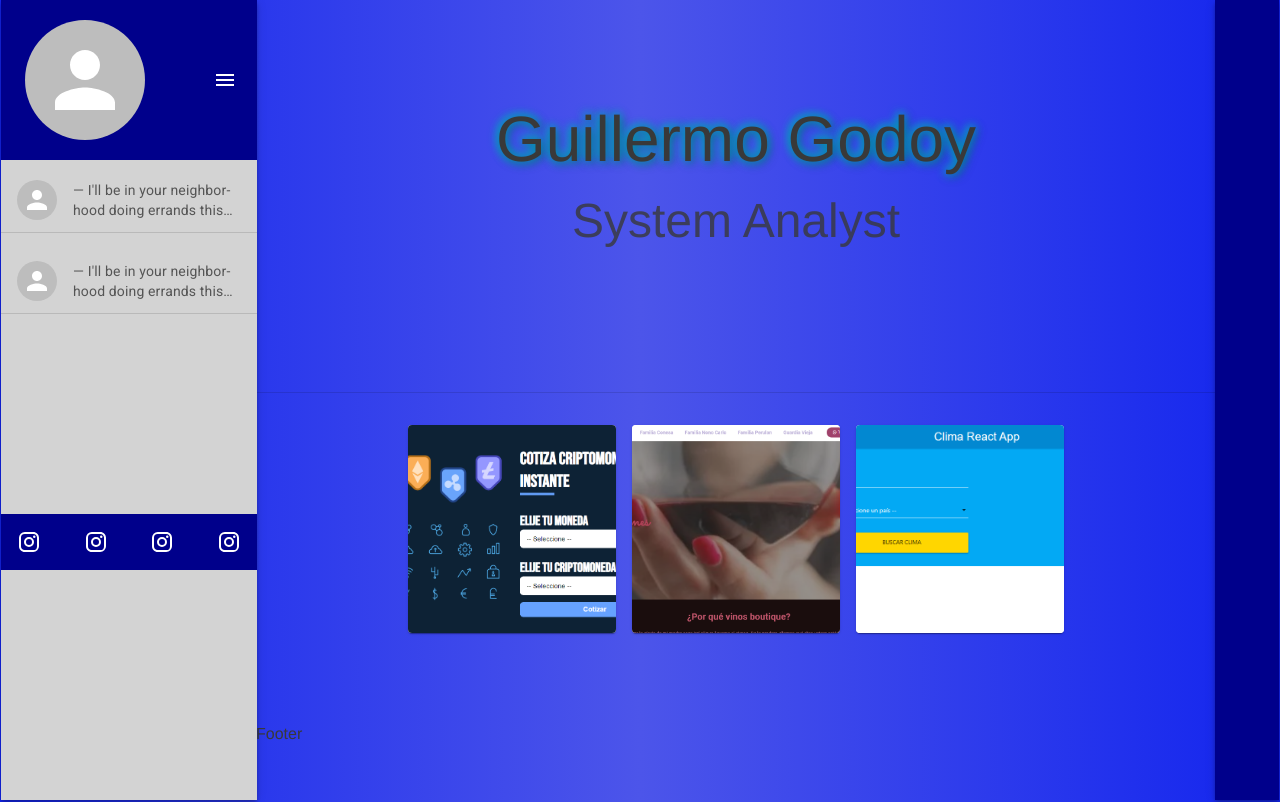
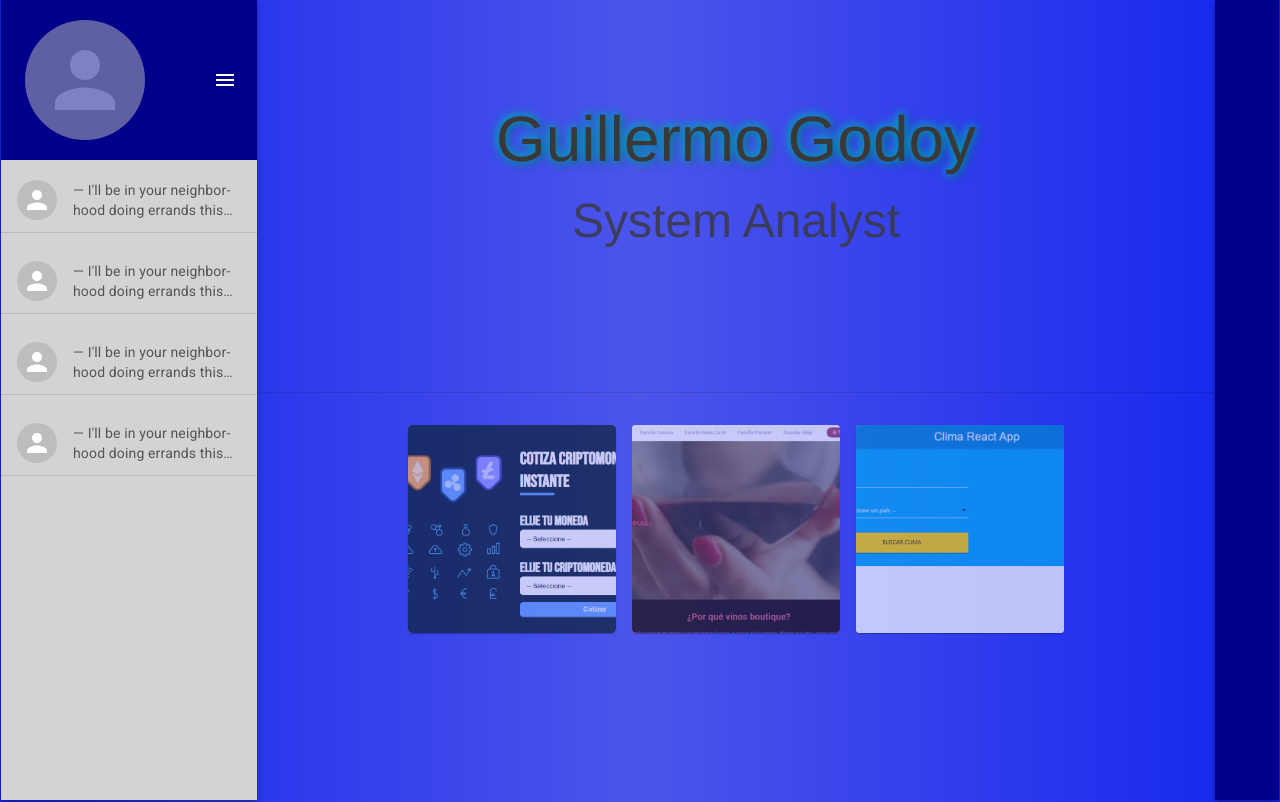
Before and after one commit to GuillermoGodoyPro/ReactPortfolio, a React (Create React App) app: page / in a window 1280 px wide. Shown: the top 802 px of the page. Built offline with nearby package versions, Linux system fonts and the light colour scheme.

Commit message:
ultimos retoques, no me gustó MUI y voy a empezar otro - 28/02

```diff
--- a/src/components/Footer.jsx
+++ b/src/components/Footer.jsx
@@ -9,11 +9,8 @@ const ContainerFooter = styled.div`
 export const Footer = () => {
   return (
     <ContainerFooter>
-        <br></br>
-        <br></br>
-        <br></br>
-        <br></br>
-        Footer
+
+
     </ContainerFooter>
   )
 }
--- a/src/components/Navbar.jsx
+++ b/src/components/Navbar.jsx
@@ -26,8 +26,10 @@ export const Navbar = () => {
 
         <ListBlogs/>
         <ListBlogs/>
+        <ListBlogs/>
+        <ListBlogs/>
 
-        <SocialN/>
+       {/*  <SocialN/> */}
       </AppBar>
     </div>
   )
--- a/src/components/ProfileCv.jsx
+++ b/src/components/ProfileCv.jsx
@@ -5,7 +5,7 @@ import React from 'react'
 export const ProfileCv = () => {
   return (
     <div>
-        <Avatar sx={{ width: '6em', height:'6em', my:'1em'}}>
+        <Avatar sx={{ width: '6em', height:'6em', my:'1em', opacity: 0.5}}>
 
         </Avatar>
     </div>
--- a/src/components/Services.jsx
+++ b/src/components/Services.jsx
@@ -14,7 +14,7 @@ export const Services = () => {
     return (
         <Container>
             <Card
-                sx={{ maxWidth: '13em', height: '13em', marginRight:2 }}
+                sx={{ maxWidth: '13em', height: '13em', marginRight:2, opacity: 0.7 }}
             >
                 <CardActionArea>
                     <CardMedia
@@ -28,7 +28,7 @@ export const Services = () => {
             </Card>
 
             <Card
-                sx={{ maxWidth: '13em', height: '13em', marginRight:2 }}
+                sx={{ maxWidth: '13em', height: '13em', marginRight:2, opacity: 0.7 }}
             >
                 <CardActionArea>
                     <CardMedia
@@ -43,7 +43,7 @@ export const Services = () => {
             </Card>
 
             <Card
-                sx={{ maxWidth: '13em', height: '13em' }}
+                sx={{ maxWidth: '13em', height: '13em', opacity: 0.7 }}
             >
                 <CardActionArea>
                     <CardMedia
```
